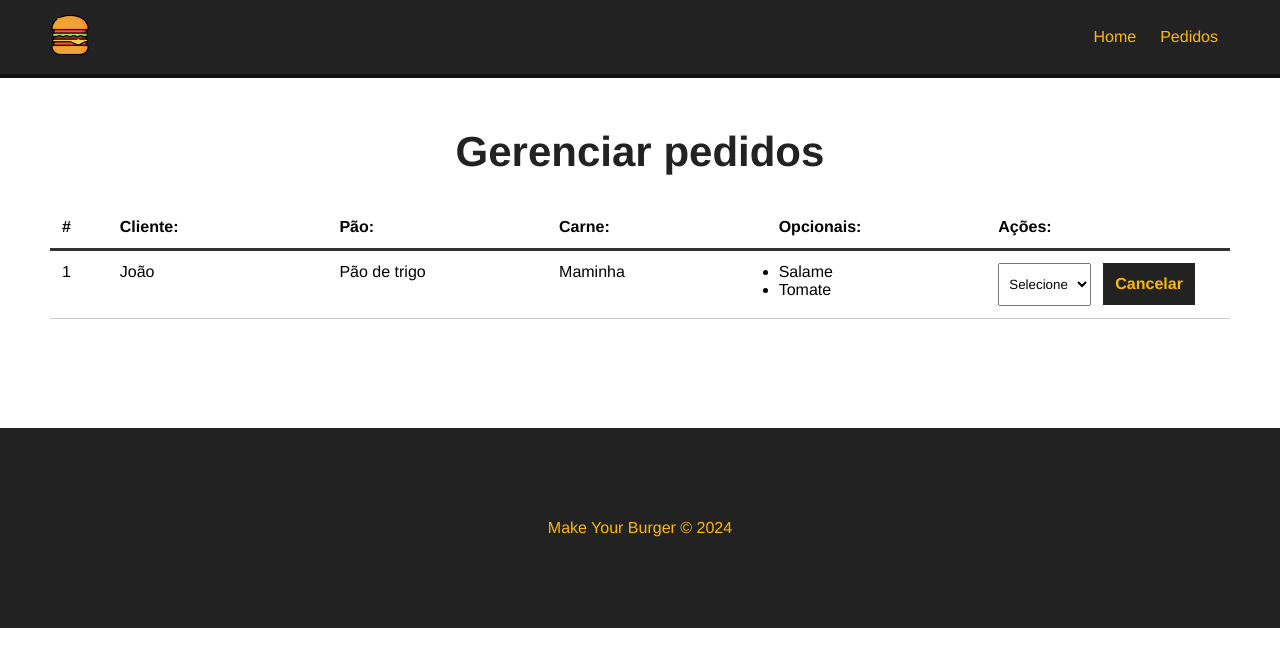
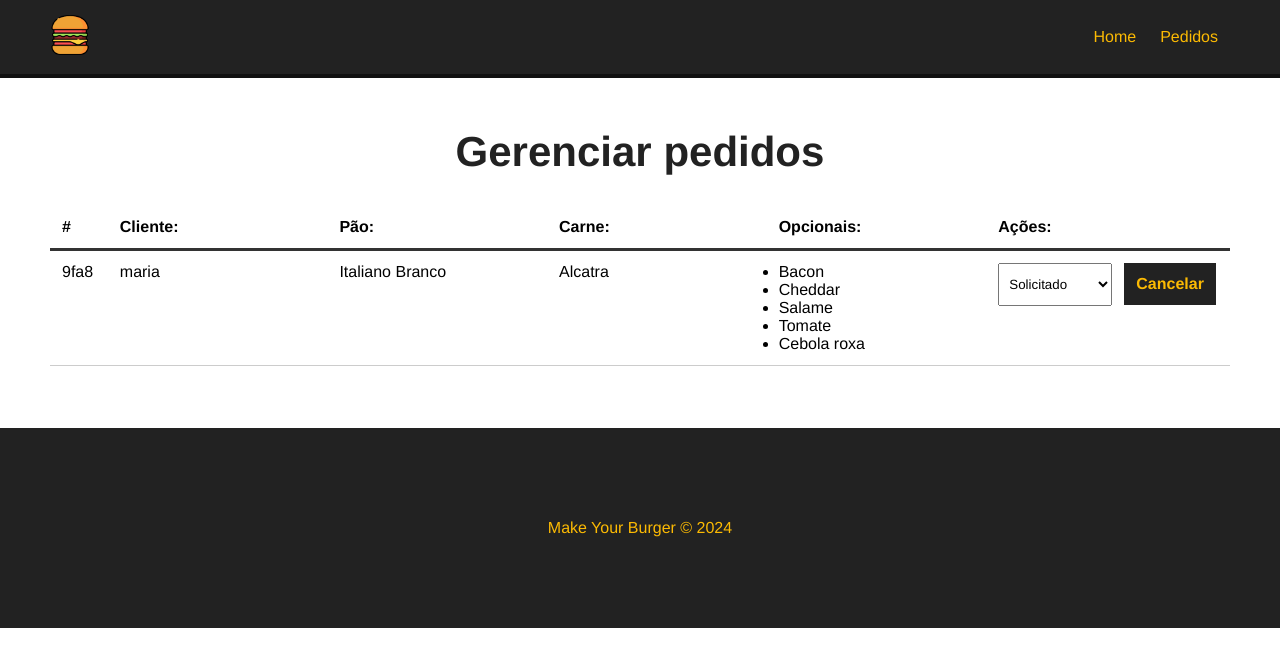
Before and after one commit to rflfl/make-your-burguer, a Vue app: page /pedidos in a window 1280 px wide. Shown: the top 666 px of the page. Built offline with nearby package versions, Linux system fonts and the light colour scheme; data requests are answered from the project's data file.

Commit message:
listando os status dos pedidos

```diff
--- a/src/components/Dashboard.vue
+++ b/src/components/Dashboard.vue
@@ -10,20 +10,23 @@
 				<div>Ações:</div>
 			</div>
 			<div id="burger-table-rows">
-			<div class="burger-table-row">
-				<div class="order-number">1</div>
-				<div>João</div>
-				<div>Pão de trigo</div>
-				<div>Maminha</div>
+				<div v-for="burger in burgers" :key="burger.id" class="burger-table-row">
+					<div class="order-number">{{ burger.id }}</div>
+					<div>{{burger.nome}}</div>
+					<div>{{burger.pao}}</div>
+					<div>{{burger.carne}}</div>
 					<div>
 						<ul>
-						<li>Salame</li>
-						<li>Tomate</li>
+							<li v-for="(opcional, index) in burger.opcionais" :key="index">
+								{{ opcional }}
+							</li>
 						</ul>
 					</div>
 					<div>
 						<select name="status" class="status">
-						<option value="">Selecione</option>
+							<option v-for="current in status" :key="current.id" value="current.tipo" :selected="burger.status == current.tipo">
+								{{ current.tipo }}
+							</option>
 						</select>
 						<button class="delete-btn">Cancelar</button>
 					</div>
@@ -35,7 +38,35 @@
 
 <script>
 export default {
-	name:"Dashboard"
+	name: "Dashboard",
+	data() {
+		return {
+			burgers: null,
+			burger_id: null,
+			status: []
+		}
+	},
+	methods: {
+		async getPedidos(){
+			const req = await fetch('http://localhost:3000/burgers')
+
+			const data = await req.json()
+
+			this.burgers = data
+
+			this.getStatus()
+		},
+		async getStatus(){
+			const req = await fetch('http://localhost:3000/status')
+
+			const data = await req.json()
+
+			this.status = data
+		}
+	},
+	mounted(){
+		this.getPedidos()
+	}
 }
 </script>
 
@@ -81,7 +112,7 @@ export default {
 
 .delete-btn {
 	background-color: #222;
-    color:#fcba03;
+	color: #fcba03;
 	font-weight: bold;
 	border: 2px solid #222;
 	padding: 10px;
```
Lines whose indentation alone changed are shown as unchanged.
